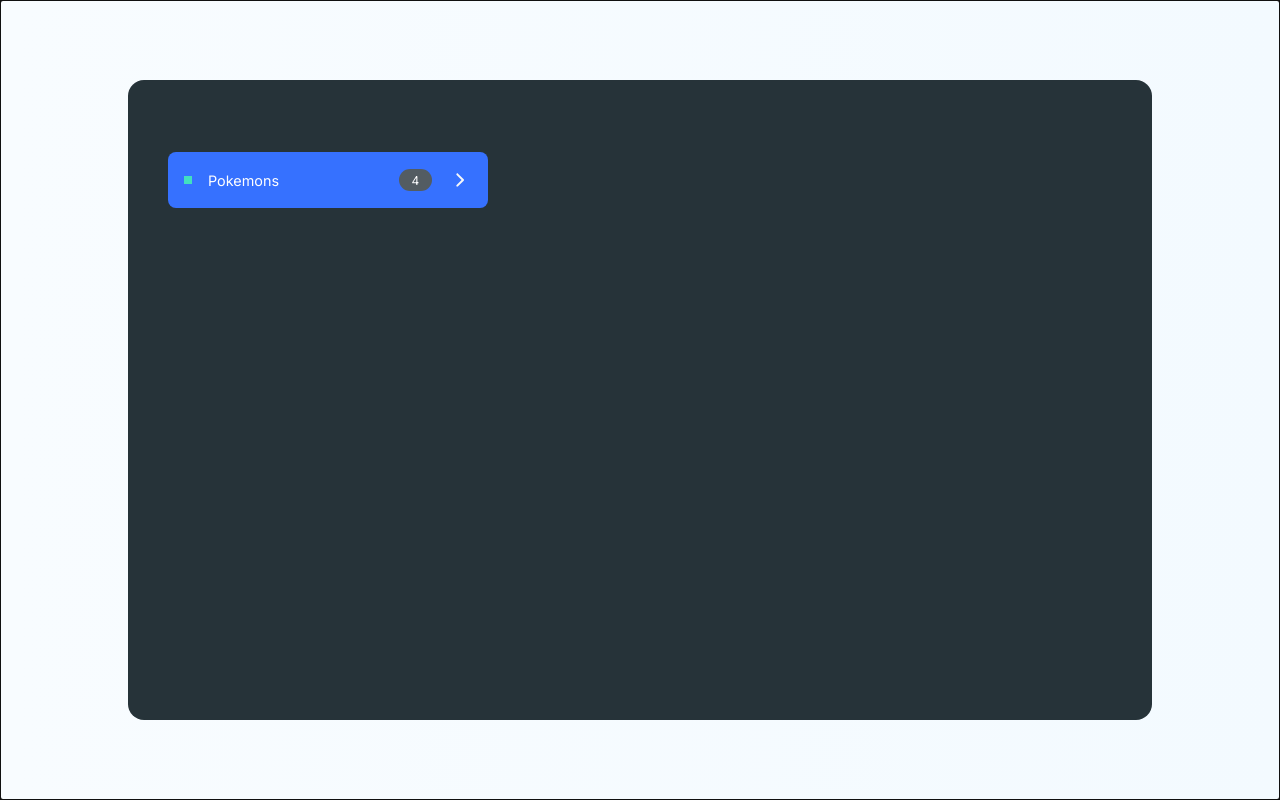
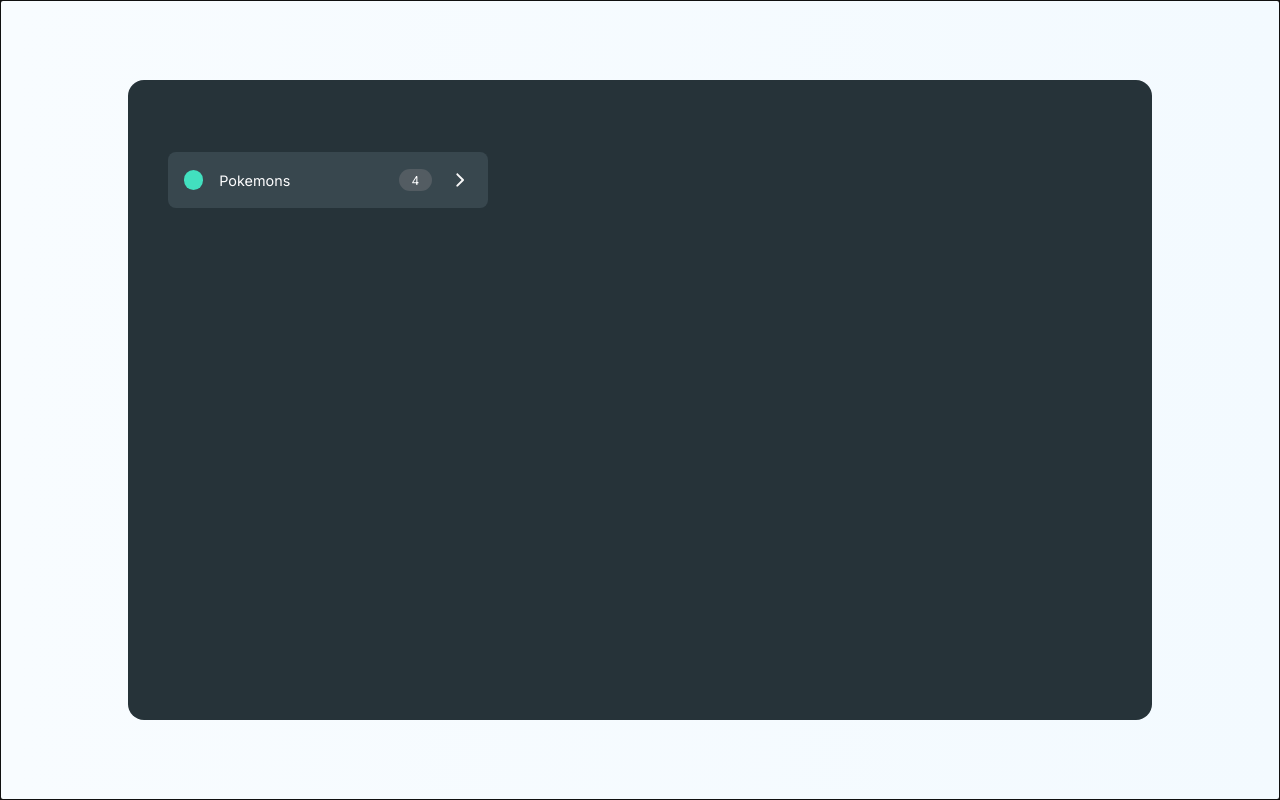
Before and after one commit to tusharnankani/poke-palette, a React (Create React App) app: page / in a window 1280 px wide. Built offline with nearby package versions, Linux system fonts and the light colour scheme.

Commit message:
chore: identify box types, modify box to btn

```diff
--- a/src/components/box/Box.jsx
+++ b/src/components/box/Box.jsx
@@ -2,9 +2,35 @@ import React from 'react';
 import './box.css'
 import arrow from './../../assets/right-arrow.svg';
 
+/**
+ * Types of Box
+ * 1. Filter
+ *      Three states
+ *      - Inactive
+ *      - Focus (Hover)
+ *      - Active (Click)
+ *      View
+ *      - .radio <hide>
+ *      - .text
+ *      - .cnt <?conditional>
+ *      - .right-arrow
+ * 2. Option
+ *      Three states
+ *      - Inactive
+ *      - Focus (Hover)
+ *      - Active (Click)
+ *      View
+ *      - .radio [radio/check]
+ *      - .text
+ *      - .cnt <hide>
+ *      - .right-arrow <hide>
+ *      - Radio
+ *      - Checkbox
+ */
+
 function Box() {
     return (
-        <div className='box'>
+        <button className='box'>
             <div className="first">
                 <span className="radio"></span>
                 <span className="text">Pokemons</span>
@@ -13,7 +39,7 @@ function Box() {
                 <span className="cnt">4</span>
                 <img src={arrow} alt="right-arrow" />
             </div>
-        </div>
+        </button>
     );
 }
 
--- a/src/components/box/box.css
+++ b/src/components/box/box.css
@@ -1,15 +1,32 @@
 .box {
-    background-color: var(--button-active);
+    background-color: var(--button-inactive);
+
     min-width: fit-content;
     width: 20rem;
+
     padding: 1rem;
+    margin: 0.5rem;
+
+    font-size: 0.9rem;
+    border-radius: 0.5rem;
+
     display: flex;
     align-items: center;
     justify-content: space-between;
     gap: 3rem;
-    font-size: 0.9rem;
-    border-radius: 0.5rem;
-    margin: 0.5rem;
+
+    cursor: pointer;
+    border: none;
+}
+
+.box:hover,
+.box:focus {
+    outline: 1px solid var(--button-active);
+    outline-offset: -2px;
+}
+
+.box:active {
+    background-color: var(--button-active);
 }
 
 .first, .second {
@@ -19,10 +36,18 @@
     gap: 1rem;
 }
 
+.radio, .check {
+    background-color: var(--option-radio);
+
+    width: 1.2rem;
+    height: 1.2rem;
+
+    /* outline: 3px solid rgba(0, 0, 0, 0.5);
+    outline-offset: -7px; */
+}
+
 .radio {
-    background-color: var(--option-radio);
-    width: 0.5rem;
-    height: 0.5rem;
+    border-radius: 50%;
 }
 
 .text {
@@ -32,6 +57,7 @@
 .cnt {
     background-color: var(--button-cnt-bg);
     color: var(--button-text);
+
     font-size: 0.75rem;
     padding: 0.2rem 0.8rem;
     border-radius: 1rem;
```
